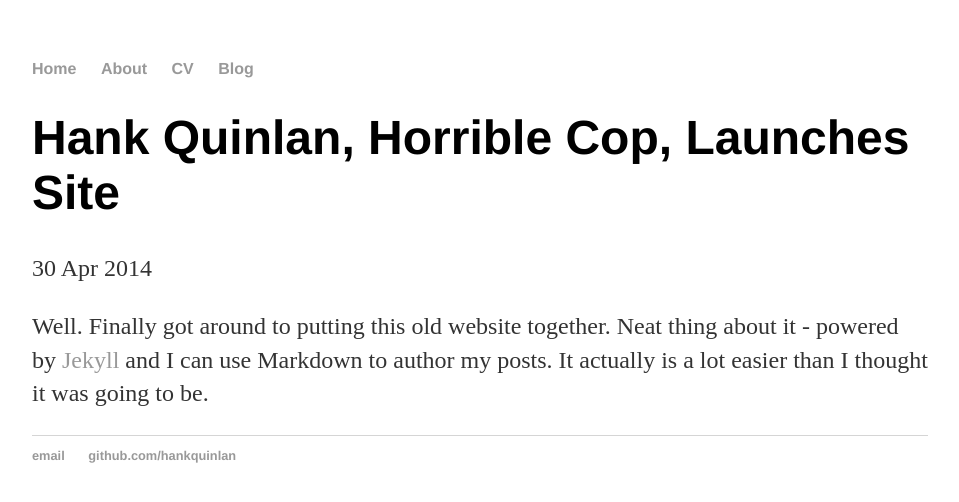
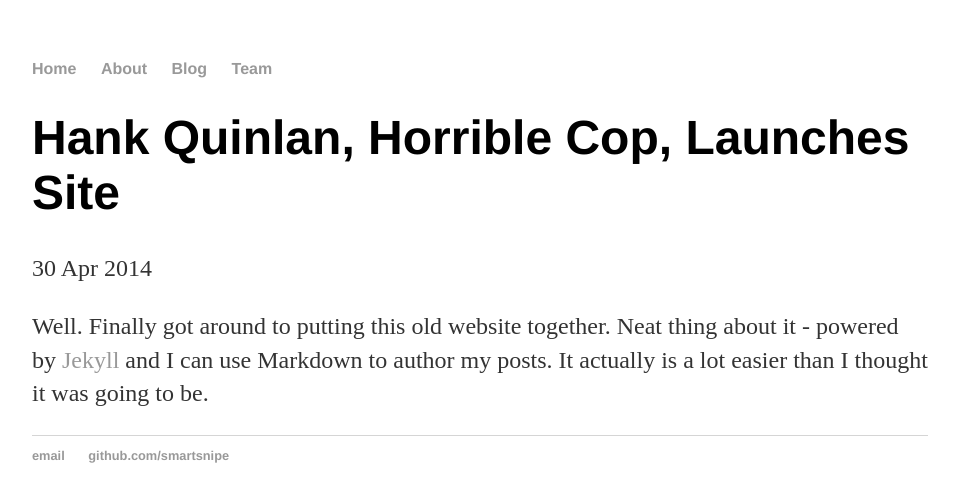
Before and after one commit to SmartSnipe/SmartSnipe.github.io, a Jekyll site: the page built from _posts/2020-01-17-site-launched.md, in a window 1280 px wide. Shown: the top 502 px of the page, without its empty margins (160-1119 px from the left). Built offline with Jekyll 4.4.1, drawn with Linux system fonts in a browser that asks for light colours.

Commit message:
Update default.html

```diff
--- a/_layouts/default.html
+++ b/_layouts/default.html
@@ -10,8 +10,8 @@
 	    		<ul>
 	        		<li><a href="/">Home</a></li>
 		        	<li><a href="/about">About</a></li>
-	        		<li><a href="/cv">CV</a></li>
 	        		<li><a href="/blog">Blog</a></li>
+	        		<li><a href="/team">Team</a></li>
 	    		</ul>
 			</nav>
 			<div class="container">
@@ -21,8 +21,8 @@
 			</div><!-- /.container -->
 			<footer>
 	    		<ul>
-	        		<li><a href="mailto:hankquinlanhub@gmail.com">email</a></li>
-	        		<li><a href="https://github.com/hankquinlan">github.com/hankquinlan</a></li>
+	        		<li><a href="mailto:nicksentjens@gmail.com">email</a></li>
+	        		<li><a href="https://github.com/smartsnipe">github.com/smartsnipe</a></li>
 				</ul>
 			</footer>
 		</body>
```
